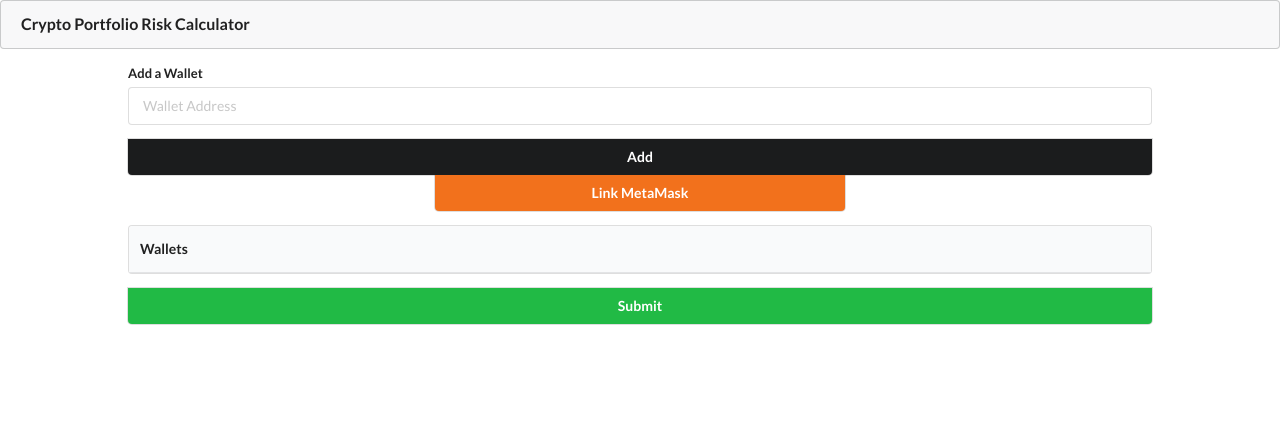
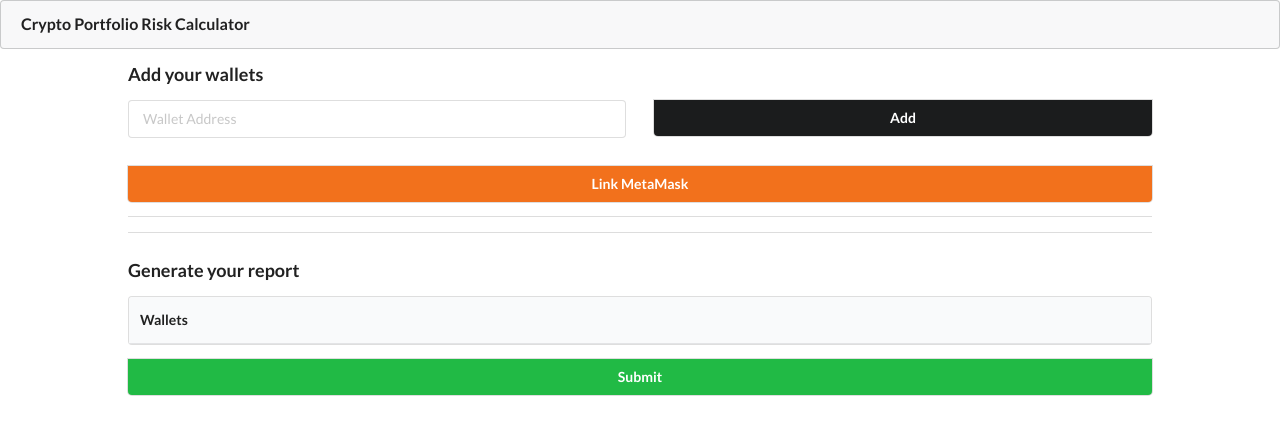
Before and after one commit to MHSiles/yoloco-fe, a React (Create React App) app: page / in a window 1280 px wide. Shown: the top 434 px of the page. Built offline with nearby package versions, Linux system fonts and the light colour scheme.

Commit message:
send address array

```diff
--- a/src/components/Wallet.js
+++ b/src/components/Wallet.js
@@ -4,9 +4,14 @@ import { downloadUrl, projectStorage } from '../services/firebase';
 import { ref, uploadString } from "firebase/storage";
 import Banner from './Banner';
 import DownloadButton from './DownloadButton';
+const { REACT_APP_ENV } = process.env;
 
 
 const Wallet = () => {
+
+    const apiUrl = REACT_APP_ENV === 'prod'
+        ? 'https://yoloco-be.herokuapp.com/'
+        : 'http://localhost:5000';
 
     const [address, setAddress] = useState('');
     const [url, setUrl] = useState('');
@@ -39,12 +44,64 @@ const Wallet = () => {
     }
 
     const handleSubmit = async () => {
-        const postData = {
-            listOfWallets: listOfWallets
-        }
-        await axios.get(`https://yoloco-be.herokuapp.com/?walletId=${listOfWallets[0]}`, {postData}).then(res => {
-            uploadFile(res, listOfWallets[0]);
-        })
+
+        var bodyFormData = new FormData();
+
+        bodyFormData.append('listOfWallets', listOfWallets);
+
+        axios({
+            method: "post",
+            url: apiUrl,
+            data: bodyFormData,
+            headers: { "Content-Type": "multipart/form-data" },
+          })
+            .then(function (res) {
+              //handle success
+              uploadFile(res, 'report');
+            })
+            .catch(err => {
+              //handle error
+              console.log(err);
+            });
+
+        // var data = JSON.stringify({"listOfWallets": listOfWallets});
+
+        // var config = {
+        //     method: 'POST',
+        //     url: 'http://localhost:5000',
+        //     headers: {
+        //         'Content-Type': 'application/json'
+        //     },
+        //     data : data
+        // };
+
+        // axios(config)
+        //     .then(function (response) {
+        //         console.log(JSON.stringify(response.data));
+        //     })
+        //     .catch(function (error) {
+        //         console.log(error);
+            // });
+        // const postData = {
+        //     listOfWallets: listOfWallets
+        // }
+        // const formData = new FormData();
+        // formData.append(
+        //     "listOfWallets",
+        //     listOfWallets
+        //     );
+        // console.log(formData);
+        // // await axios.get(`https://yoloco-be.herokuapp.com/?walletId=${listOfWallets[0]}`, {postData}).then(res => {
+        // //     uploadFile(res, listOfWallets[0]);
+        // // })
+        // await axios.get(`http://localhost:5000?walletId=${listOfWallets[0]}`, {postData}).then(res => {
+        //     uploadFile(res, listOfWallets[0]);
+        // })
+        // // await axios.get('http://localhost:5000/', formData).then(res => {
+        // //     uploadFile(res, listOfWallets[0]);
+        // // }).catch(err => {
+        // //     console.log(err);
+        // // })
 
 
     }
@@ -71,13 +128,27 @@ const Wallet = () => {
         <div className='ui grid'>
             <div className="sixteen wide column">
                 <div className="ui form" style={{marginRight: "10%", marginLeft: "10%"}}>
-                    <div className="field">
-                        <label>Add a Wallet</label>
-                        <input type="text" value={address} placeholder="Wallet Address" onChange={handleTextChange}></input>
+                    <h3>Add your wallets</h3>
+                    <div className='ui grid'>
+                        <div className="eight wide column">
+                            <div className="field">
+                                <input type="text" value={address} placeholder="Wallet Address" onChange={handleTextChange}></input>
+                            </div>
+                        </div>
+                        <div className="eight wide column">
+                            <div className="ui black bottom attached button" tabIndex="0"  onClick={handleAdd}>Add</div>
+                        </div>
                     </div>
-                    <div className="ui black bottom attached button" tabIndex="0"  onClick={handleAdd}>Add</div>
-                    <div className="ui orange bottom attached button" tabIndex="0"  onClick={btnHandler} style={{marginRight: "30%", marginLeft: "30%"}} >Link MetaMask</div>
+                    <div className='ui grid'>
+                        <div className="sixteen wide column">
+                            <div className="ui orange bottom attached button" tabIndex="0"  onClick={btnHandler}>Link MetaMask</div>
+                        </div>
+                    </div>
 
+                    <div class="ui divider"></div>
+                    <div class="ui divider"></div>
+
+                    <h3>Generate your report</h3>
                     <table className="ui table">
                         <thead>
                             <tr>
```
Also changed, not shown: 1 other file (tests, documents, lock files or other folders).
